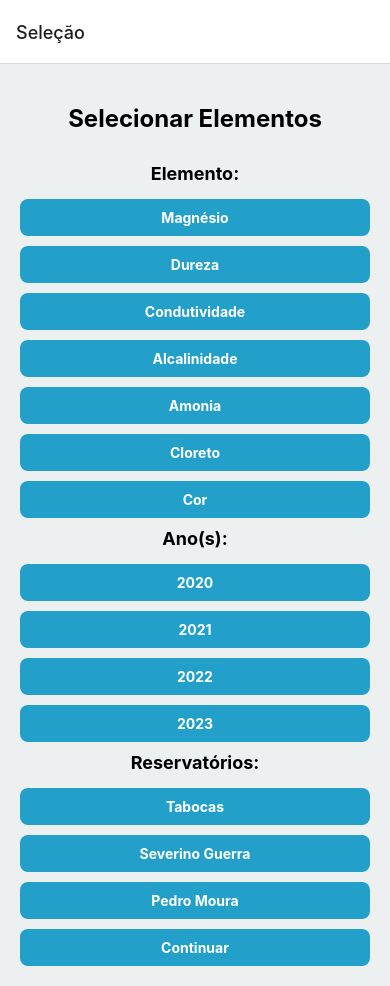
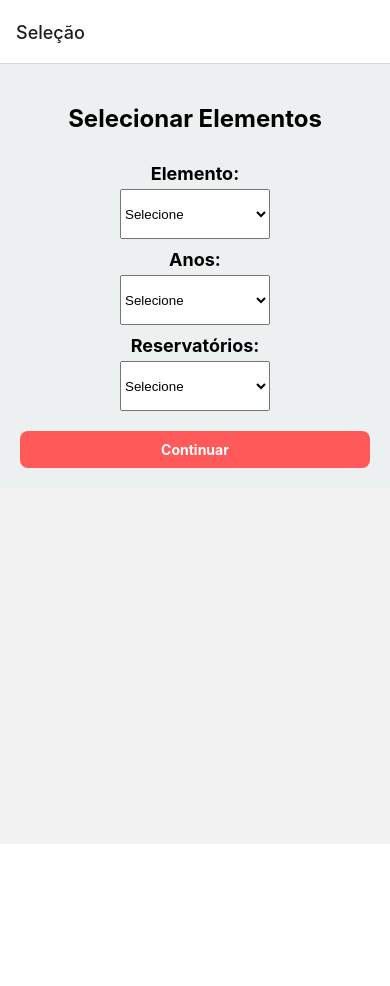
Before and after one commit to FelipePatriota/CAPA, a React Native app in the folder AwesomeProject/: screen / in a window 390 px wide. After the commit the page ends 844 px from the top, so only its background shows below. Built offline with nearby package versions, Linux system fonts and the light colour scheme.

Commit message:
implementando os dropdown

```diff
--- a/AwesomeProject/App.js
+++ b/AwesomeProject/App.js
@@ -2,6 +2,7 @@ import React, { useState } from "react";
 import { View, Text, TouchableOpacity, StyleSheet, ScrollView, TextInput, Alert } from "react-native";
 import { NavigationContainer } from "@react-navigation/native";
 import { createStackNavigator } from "@react-navigation/stack";
+import { Picker } from "@react-native-picker/picker";
 import { VictoryChart, VictoryBar, VictoryTheme } from "victory-native";
 
 const generateId = () => {
@@ -31,40 +32,43 @@ function SelectionScreen({ navigation }) {
         <Text style={styles.title}>Selecionar Elementos</Text>
 
         <Text style={styles.label}>Elemento:</Text>
-        {elements.map(element => (
-          <TouchableOpacity
-            key={element}
-            style={[styles.touchableButton, { backgroundColor: selectedElement === element ? '#03bf2c' : '#22a0c9' }]}
-            onPress={() => setSelectedElement(selectedElement === element ? '' : element)}
+        <Picker
+          selectedValue={selectedElement}
+          onValueChange={(itemValue) => setSelectedElement(itemValue)}
+          style={{ height: 50, width: 150 }}
         >
-            <Text style={styles.touchableButtonText}>{element}</Text>
-          </TouchableOpacity>
+          <Picker.Item label="Selecione" value="" />
+          {elements.map((element) => (
+            <Picker.Item key={element} label={element} value={element} />
           ))}
+        </Picker>
 
-        <Text style={styles.label}>Ano(s):</Text>
-        {years.map(year => (
-          <TouchableOpacity
-            key={year}
-            style={[styles.touchableButton, { backgroundColor: selectedYears.includes(year) ? '#03bf2c' : '#22a0c9' }]}
-            onPress={() => setSelectedYears(prevYears => prevYears.includes(year) ? prevYears.filter(y => y !== year) : [...prevYears, year])}
+        <Text style={styles.label}>Anos:</Text>
+        <Picker
+          selectedValue={selectedYears}
+          onValueChange={(itemValue) => setSelectedYears(itemValue)}
+          style={{ height: 50, width: 150 }}
         >
-            <Text style={styles.touchableButtonText}>{year}</Text>
-          </TouchableOpacity>
+          <Picker.Item label="Selecione" value="" />
+          {years.map((year) => (
+            <Picker.Item key={year} label={year} value={year} />
           ))}
+        </Picker>
 
         <Text style={styles.label}>Reservatórios:</Text>
-        {reservoirs.map(reservoir => (
-          <TouchableOpacity
-            key={reservoir}
-            style={[styles.touchableButton, { backgroundColor: selectedReservoirs.includes(reservoir) ? '#03bf2c' : '#22a0c9' }]}
-            onPress={() => setSelectedReservoirs(prevReservoirs => prevReservoirs.includes(reservoir) ? prevReservoirs.filter(r => r !== reservoir) : [...prevReservoirs, reservoir])}
+        <Picker
+          selectedValue={selectedReservoirs}
+          onValueChange={(itemValue) => setSelectedReservoirs(itemValue)}
+          style={{ height: 50, width: 150 }}
         >
-            <Text style={styles.touchableButtonText}>{reservoir}</Text>
-          </TouchableOpacity>
+          <Picker.Item label="Selecione" value="" />
+          {reservoirs.map((reservoir) => (
+            <Picker.Item key={reservoir} label={reservoir} value={reservoir} />
           ))}
+        </Picker>
 
         <TouchableOpacity
-          style={styles.touchableButton}
+          style={[styles.touchableButton, {backgroundColor: '#ff5959'}, {marginTop: 20}]}
           onPress={navigateToResults}
         >
           <Text style={styles.touchableButtonText}>Continuar</Text>
@@ -146,6 +150,21 @@ function ResultsScreen({ route }) {
   );
 }
 
+
+// navegação
+const Stack = createStackNavigator();
+
+export default function App() {
+  return (
+    <NavigationContainer>
+      <Stack.Navigator initialRouteName="Selection">
+        <Stack.Screen name="Selection" component={SelectionScreen} options={{ title: 'Seleção' }} />
+        <Stack.Screen name="Results" component={ResultsScreen} options={{ title: 'Resultados' }} />
+      </Stack.Navigator>
+    </NavigationContainer>
+  );
+}
+
 const styles = StyleSheet.create({
   container: {
     flex: 1,
@@ -185,17 +204,3 @@ const styles = StyleSheet.create({
     marginBottom: 10,
   },
 });
-
-// navegação
-const Stack = createStackNavigator();
-
-export default function App() {
-  return (
-    <NavigationContainer>
-      <Stack.Navigator initialRouteName="Selection">
-        <Stack.Screen name="Selection" component={SelectionScreen} options={{ title: 'Seleção' }} />
-        <Stack.Screen name="Results" component={ResultsScreen} options={{ title: 'Resultados' }} />
-      </Stack.Navigator>
-    </NavigationContainer>
-  );
-}
--- a/AwesomeProject/package.json
+++ b/AwesomeProject/package.json
@@ -10,6 +10,7 @@
   },
   "dependencies": {
     "@expo/metro-runtime": "~3.2.1",
+    "@react-native-picker/picker": "^2.7.5",
     "@react-navigation/native": "^6.1.17",
     "@react-navigation/stack": "^6.3.29",
     "expo": "^51.0.5",
```
Also changed, not shown: 1 other file (tests, documents, lock files or other folders). Lines whose indentation alone changed are shown as unchanged.
